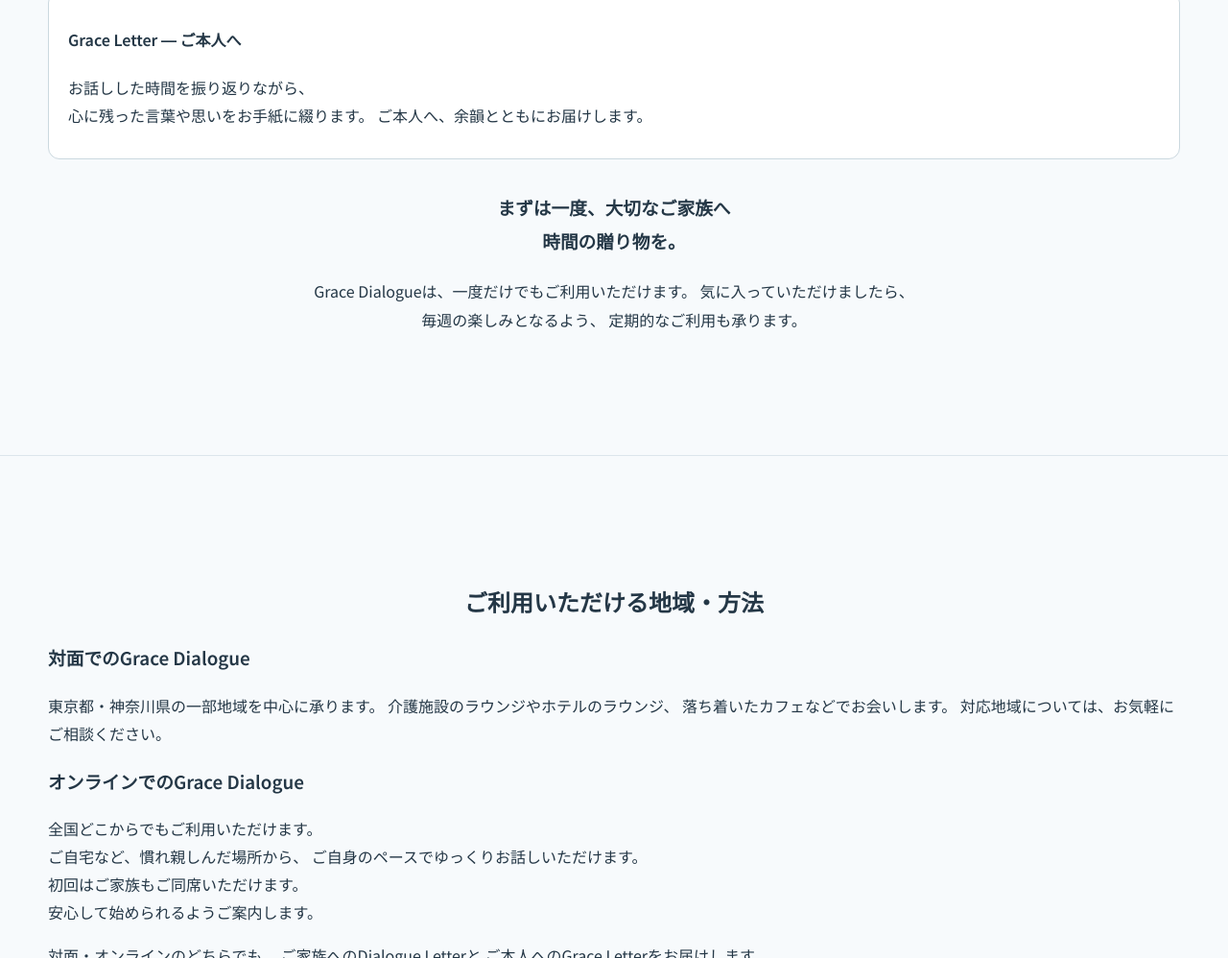
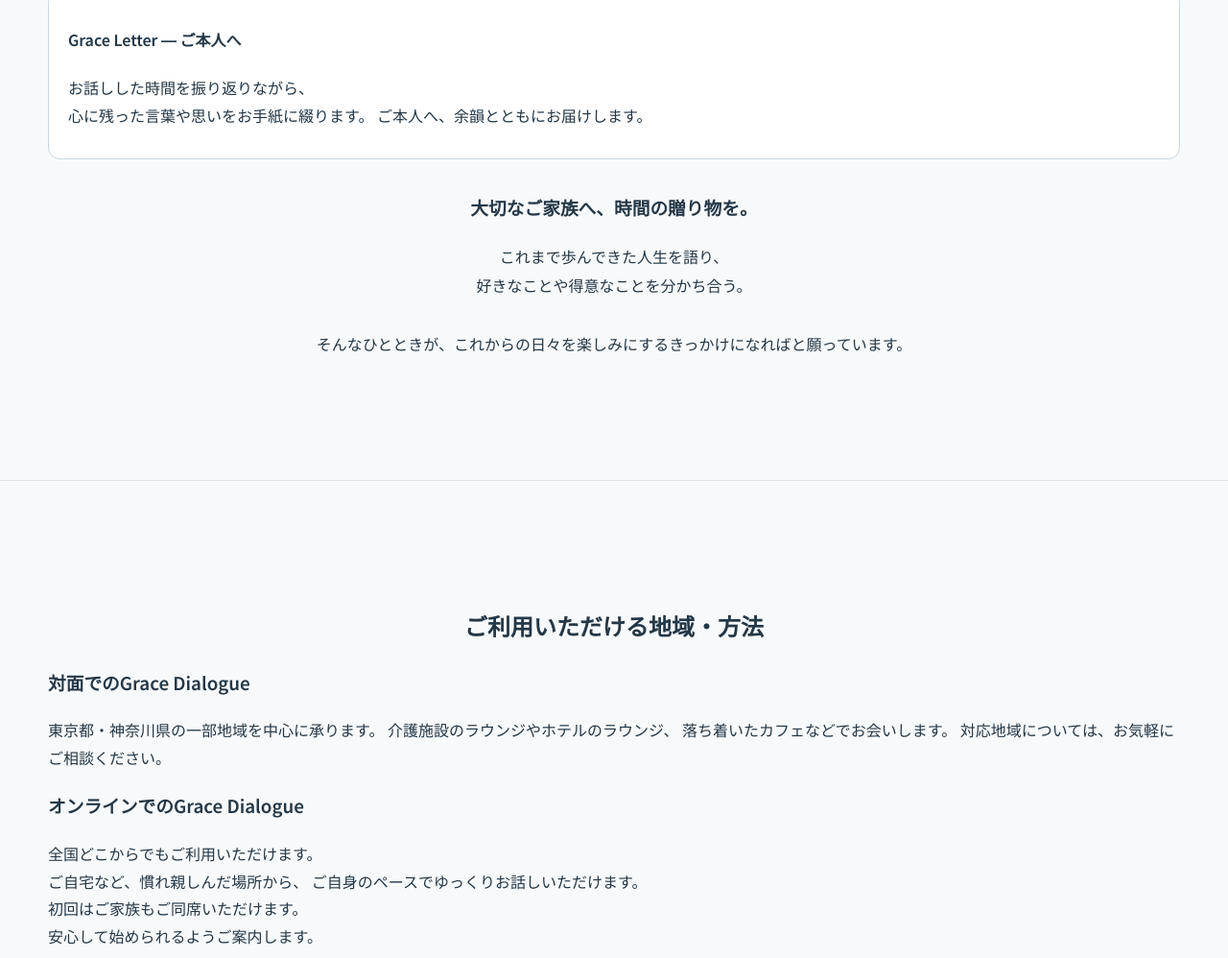
Before and after one commit to dignitywellbeing/dignitywellbeing.jp, a plain HTML site: page index.html in a window 1280 px wide. Shown: the part 4497-5495 px from the top of the page at 96% size. Drawn offline with Linux system fonts and the light colour scheme.

Commit message:
Update index.html

```diff
--- a/index.html
+++ b/index.html
@@ -1153,14 +1153,16 @@
   </div>
 
 </div>
- <div style="margin:32px auto 12px; line-height:1.9;">
-  <h3>まずは一度、大切なご家族へ<br>時間の贈り物を。</h3>
+
+<div style="margin:32px auto 12px; line-height:1.9;">
+  <h3>大切なご家族へ、時間の贈り物を。</h3>
   <p>
-    Grace Dialogueは、一度だけでもご利用いただけます。
-    気に入っていただけましたら、<br>毎週の楽しみとなるよう、
-    定期的なご利用も承ります。
+    これまで歩んできた人生を語り、<br>
+    好きなことや得意なことを分かち合う。<br><br>
+    そんなひとときが、これからの日々を楽しみにするきっかけになればと願っています。
   </p>
 </div>
+
 </div>
 </section>
  <!-- ご利用いただける地域・方法 -->
```
